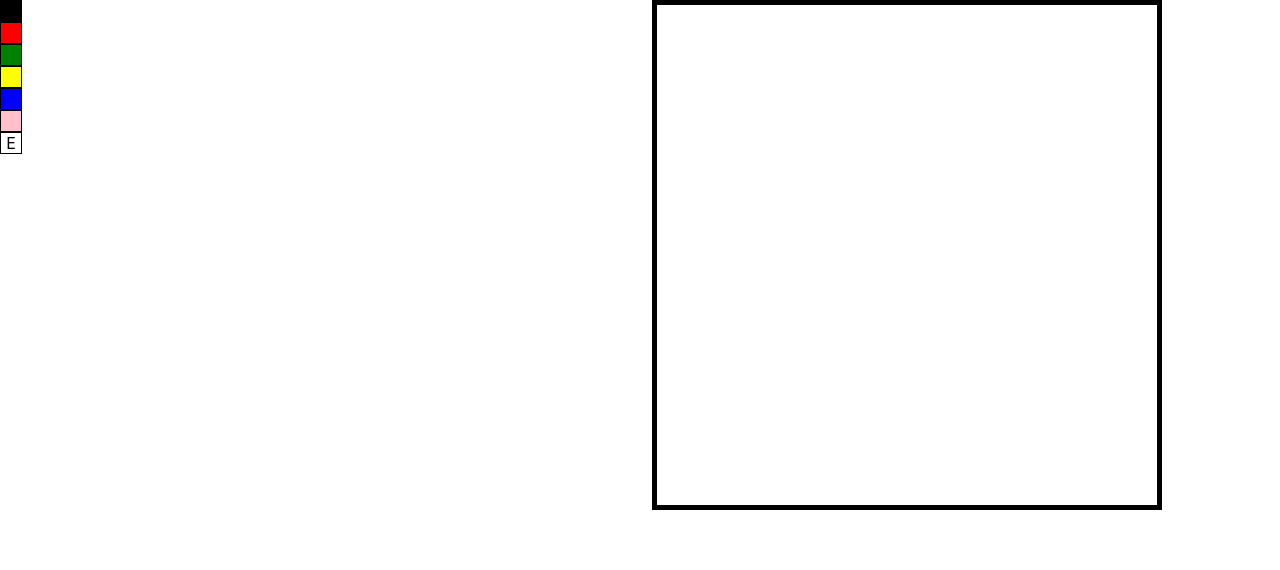
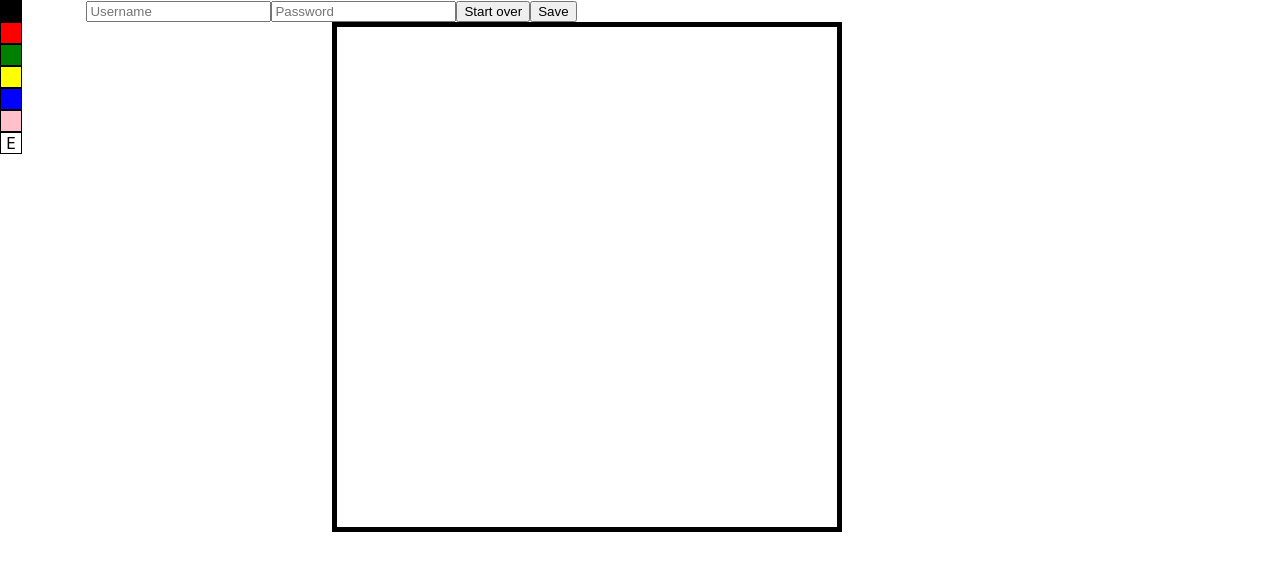
Before and after one commit to jrw192/gallery_app, a React (Create React App) app: page / in a window 1280 px wide. Shown: the top 570 px of the page. Built offline with nearby package versions, Linux system fonts and the light colour scheme.

Commit message:
add elements/style to paint app

```diff
--- a/package.json
+++ b/package.json
@@ -6,6 +6,8 @@
     "@testing-library/jest-dom": "^5.17.0",
     "@testing-library/react": "^13.4.0",
     "@testing-library/user-event": "^13.5.0",
+    "express": "^4.19.2",
+    "pg": "^8.12.0",
     "react": "^18.3.1",
     "react-dom": "^18.3.1",
     "react-scripts": "5.0.1",
--- a/src/Canvas/Canvas.css
+++ b/src/Canvas/Canvas.css
@@ -1,3 +1,7 @@
+.body {
+	width: 50%;
+}
+
 .palette {
 	display: inline-block;
 	float: left;
--- a/src/Canvas/Canvas.tsx
+++ b/src/Canvas/Canvas.tsx
@@ -1,5 +1,5 @@
-import React from "react";
-import { useState, useEffect } from "react";
+import React from 'react';
+import { useState, useEffect, ChangeEvent } from 'react';
 import './Canvas.css';
 
 export const Canvas = () => {
@@ -8,7 +8,10 @@ export const Canvas = () => {
 
 	const [myStrokeStyle, setMyStrokeStyle] = useState('');
   	const [myLineWidth, setMyLineWidth] = useState(0);
-  	const [myuserName, setMyUserName] = useState('');
+  	const [userData, setUserData] = useState({
+  		username: '',
+  		password: '',
+  	});
 
 
 	let isPainting: boolean = false;
@@ -21,8 +24,7 @@ export const Canvas = () => {
 			canvas.height = 500;
 			ctx = canvas.getContext('2d');
 			if (ctx) {
-				ctx.fillStyle = 'white';
-				ctx.fillRect(0, 0, canvas.width, canvas.height);
+				clear();
 
 				ctx.lineJoin = 'round';
 				ctx.lineCap = 'round';
@@ -42,7 +44,7 @@ export const Canvas = () => {
 		}
 	  }, [myStrokeStyle, myLineWidth]);
 
-	let onMouseDown = ({nativeEvent}: React.MouseEvent<Element, MouseEvent>) => {
+	let startPainting = ({nativeEvent}: React.MouseEvent<Element, MouseEvent>) => {
 		prevPos = { offsetX: nativeEvent.offsetX, offsetY: nativeEvent.offsetY };
 		isPainting = true;
 
@@ -50,7 +52,7 @@ export const Canvas = () => {
 		paint(prevPos, offSetData, myStrokeStyle);
 	}
 
-	let onMouseMove = ({ nativeEvent }: React.MouseEvent<Element, MouseEvent>) => {
+	let createLine = ({ nativeEvent }: React.MouseEvent<Element, MouseEvent>) => {
 		if (isPainting) {
 			const offsetData = { offsetX: nativeEvent.offsetX, offsetY: nativeEvent.offsetY };
 			// Set the start and stop position of the paint event.
@@ -82,56 +84,95 @@ export const Canvas = () => {
 		}
 	}
 
-	let endPaintEvent = () => {
+	let stopPainting = () => {
 		if (isPainting) {
 			isPainting = false;
 		}
 	}
 
-	let onColorClick = (e: React.MouseEvent<Element, MouseEvent>) => {
+	let setColor = (e: React.MouseEvent<Element, MouseEvent>) => {
 		setMyStrokeStyle(window.getComputedStyle(e.target as Element, null)
-								.getPropertyValue("background-color"));
+								.getPropertyValue('background-color'));
 		setMyLineWidth(5);
 		if (ctx) {
 			ctx.lineWidth = 5;
 		}
 	}
 
-	let eraserFunc = (e: React.MouseEvent<Element, MouseEvent>) => {
-		setMyStrokeStyle('black');
+	let erase = (e: React.MouseEvent<Element, MouseEvent>) => {
+		setMyStrokeStyle('white');
 		setMyLineWidth(20);
 		if (ctx) {
 			ctx.lineWidth = 20;
 		}
 	}
 
+	let clear = () => {
+		if (canvas && ctx) {
+			ctx.fillStyle = 'white';
+			ctx.fillRect(0, 0, canvas.width, canvas.height);
+		}
+	}
+
+	let save = () => {
+		if (canvas) {
+			const dataURL = canvas.toDataURL();
+			let link = document.createElement('a');
+			link.setAttribute('href', dataURL);
+			link.setAttribute('download', 'eeeee' + '.png');
+			link.click();
+		}
+	}
+
+	let handleUserLogin = (e: ChangeEvent<HTMLInputElement>) => {
+		console.log(e);
+		const { name, value } = e.target;
+		console.log(name, value);
+		setUserData(data => ({
+	      ...data,
+	      [name]: value
+	    }));
+	}
+
 
 	return(
-		<div className="body">
-			<div className="palette">
+		<div className='body'>
+			<input placeholder={'Username'}
+					required={true}
+					name='username'
+					value={userData.username}
+					onChange={handleUserLogin}></input>
+			<input placeholder={'Password'}
+					required={true}
+					name='password'
+					value={userData.password}
+					onChange={handleUserLogin}></input>
+			<button onClick={() => clear()}>Start over</button>
+			<button onClick={() => save()}>Save</button>
+			<div className='palette'>
 				<div style={{
 					backgroundColor: myStrokeStyle,
 					borderRadius: '50%',
 				}}></div>
-				<div className="colorOption" style={{backgroundColor: 'black'}} onClick={onColorClick}></div>
-				<div className="colorOption" style={{backgroundColor: 'red'}} onClick={onColorClick}></div>
-				<div className="colorOption" style={{backgroundColor: 'green'}} onClick={onColorClick}></div>
-				<div className="colorOption" style={{backgroundColor: 'yellow'}} onClick={onColorClick}></div>
-				<div className="colorOption" style={{backgroundColor: 'blue'}} onClick={onColorClick}></div>
-				<div className="colorOption" style={{backgroundColor: 'pink'}} onClick={onColorClick}></div>
+				<div className='colorOption' style={{backgroundColor: 'black'}} onClick={setColor}></div>
+				<div className='colorOption' style={{backgroundColor: 'red'}} onClick={setColor}></div>
+				<div className='colorOption' style={{backgroundColor: 'green'}} onClick={setColor}></div>
+				<div className='colorOption' style={{backgroundColor: 'yellow'}} onClick={setColor}></div>
+				<div className='colorOption' style={{backgroundColor: 'blue'}} onClick={setColor}></div>
+				<div className='colorOption' style={{backgroundColor: 'pink'}} onClick={setColor}></div>
 				{/*<img src={EraserIcon} style={{height: '20px', width: '20px', border: '1px solid black'}}
 					onClick={eraserFunc}></img>*/}
-				<div style={{height: '20px', width: '20px', border: '1px solid black'}} onClick={eraserFunc}>E</div>
+				<div style={{height: '20px', width: '20px', border: '1px solid black'}} onClick={erase}>E</div>
 			</div>
 			<div>
-				<canvas className="canvas"
+				<canvas className='canvas'
 					// We use the ref attribute to get direct access to the canvas element.
 					ref={(ref) => (canvas = ref)}
 					style={{position: 'absolute', display: 'inline-block'}}
-					onMouseDown={onMouseDown}
-					onMouseLeave={endPaintEvent}
-					onMouseUp={endPaintEvent}
-					onMouseMove={onMouseMove}
+					onMouseDown={startPainting}
+					onMouseLeave={stopPainting}
+					onMouseUp={stopPainting}
+					onMouseMove={createLine}
 				/>
 			</div>
 		</div>
```
Also changed, not shown: 1 other file (tests, documents, lock files or other folders).
